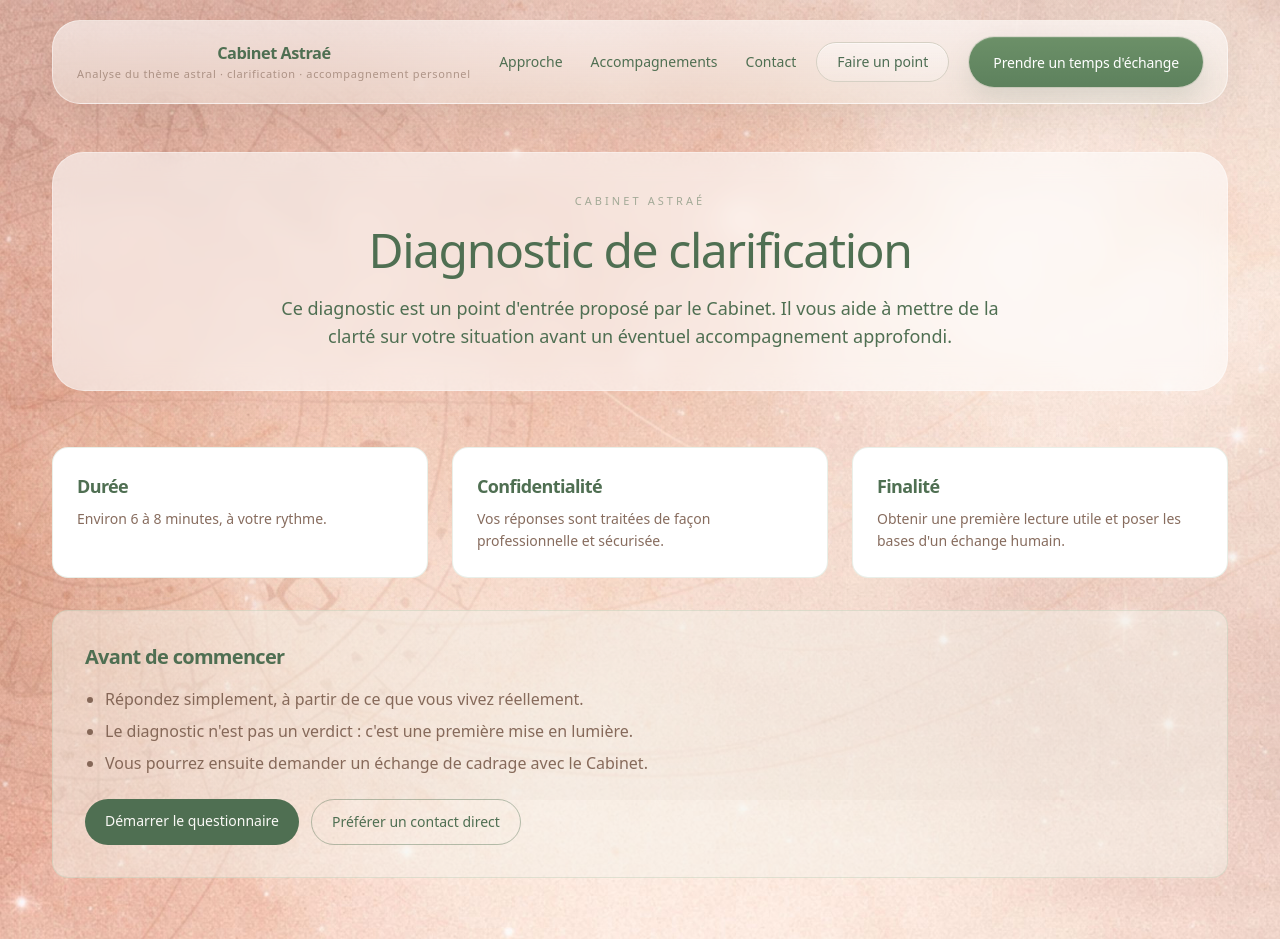
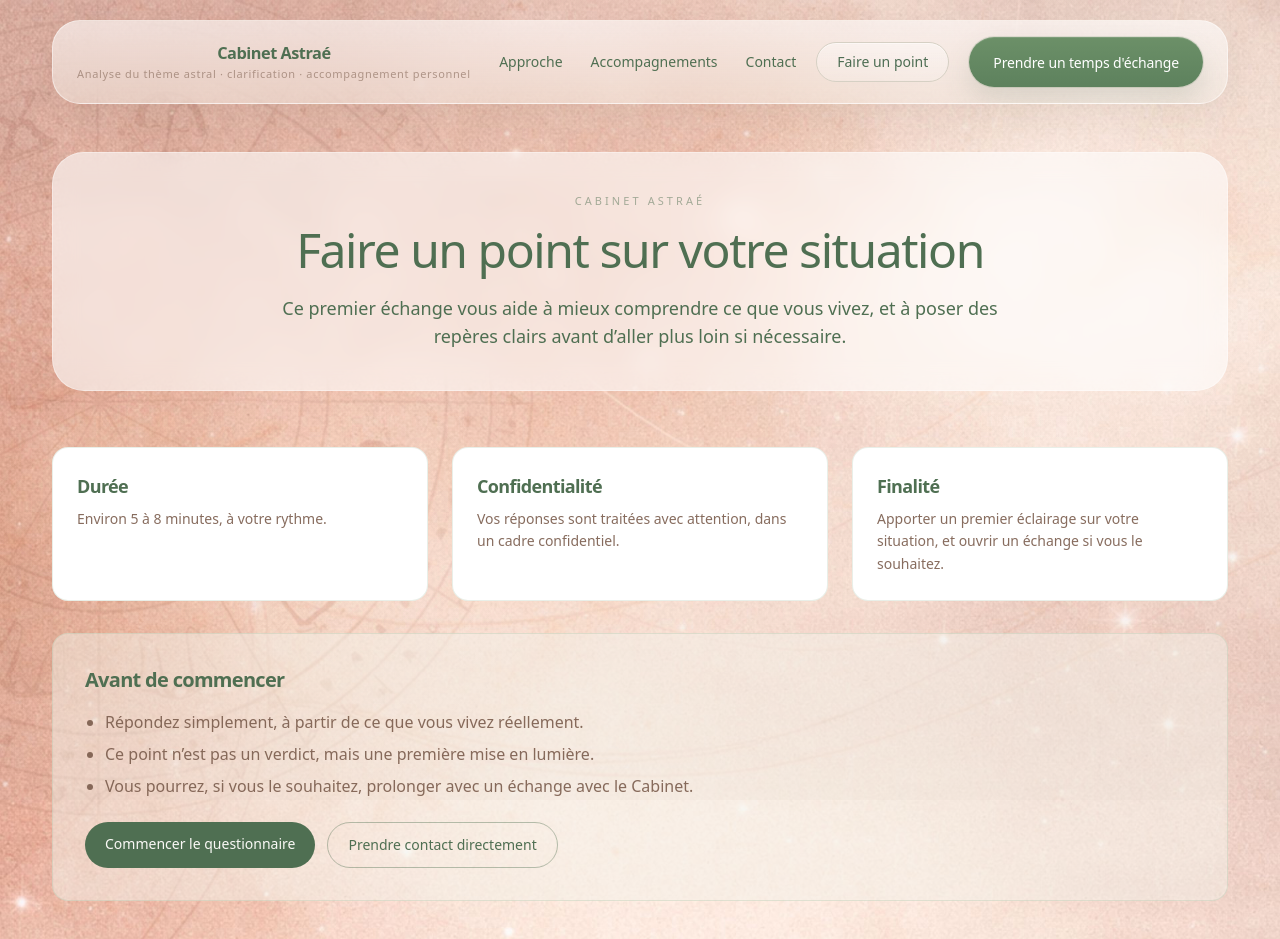
Before and after one commit to arnaudcrestey/cabinet-astrae, a Next.js app: page /analyse in a window 1280 px wide. Shown: the top 939 px of the page. Built offline with nearby package versions, Linux system fonts and the light colour scheme.

Commit message:
Update page.tsx

```diff
--- a/app/analyse/page.tsx
+++ b/app/analyse/page.tsx
@@ -4,14 +4,14 @@ import { PageFrame } from "@/components/projection/PageFrame";
 export default function AnalysePage() {
   return (
     <PageFrame
-      title="Diagnostic de clarification"
-      intro="Ce diagnostic est un point d'entrée proposé par le Cabinet. Il vous aide à mettre de la clarté sur votre situation avant un éventuel accompagnement approfondi."
+      title="Faire un point sur votre situation"
+      intro="Ce premier échange vous aide à mieux comprendre ce que vous vivez, et à poser des repères clairs avant d’aller plus loin si nécessaire."
     >
       <div className="grid gap-6 md:grid-cols-3">
         {[
-          ["Durée", "Environ 6 à 8 minutes, à votre rythme."],
-          ["Confidentialité", "Vos réponses sont traitées de façon professionnelle et sécurisée."],
-          ["Finalité", "Obtenir une première lecture utile et poser les bases d'un échange humain."]
+          ["Durée", "Environ 5 à 8 minutes, à votre rythme."],
+          ["Confidentialité", "Vos réponses sont traitées avec attention, dans un cadre confidentiel."],
+          ["Finalité", "Apporter un premier éclairage sur votre situation, et ouvrir un échange si vous le souhaitez."]
         ].map(([title, text]) => (
           <article key={title} className="rounded-2xl border border-sage/25 bg-white p-6">
             <h2 className="text-lg font-semibold">{title}</h2>
@@ -23,15 +23,15 @@ export default function AnalysePage() {
         <h2 className="text-xl font-semibold">Avant de commencer</h2>
         <ul className="mt-4 list-disc space-y-2 pl-5 text-umber/90">
           <li>Répondez simplement, à partir de ce que vous vivez réellement.</li>
-          <li>Le diagnostic n'est pas un verdict : c'est une première mise en lumière.</li>
-          <li>Vous pourrez ensuite demander un échange de cadrage avec le Cabinet.</li>
+          <li>Ce point n’est pas un verdict, mais une première mise en lumière.</li>
+          <li>Vous pourrez, si vous le souhaitez, prolonger avec un échange avec le Cabinet.</li>
         </ul>
         <div className="mt-6 flex flex-wrap gap-3">
           <Link href="/questions" className="inline-flex rounded-full bg-pine px-5 py-3 text-sm font-medium text-ivory hover:bg-pine/90">
-            Démarrer le questionnaire
+            Commencer le questionnaire
           </Link>
           <Link href="/contact" className="inline-flex rounded-full border border-pine/40 px-5 py-3 text-sm font-medium text-pine hover:bg-pine/5">
-            Préférer un contact direct
+            Prendre contact directement
           </Link>
         </div>
       </section>
```
